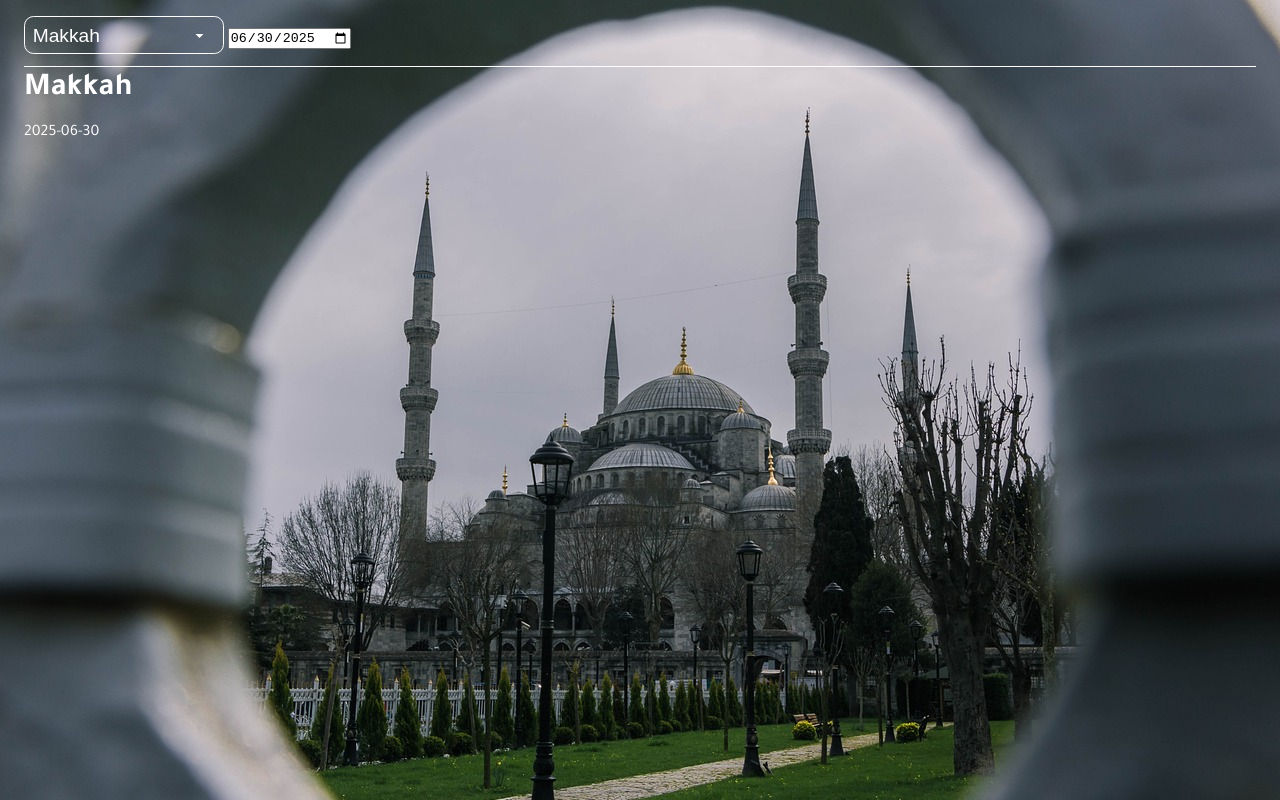
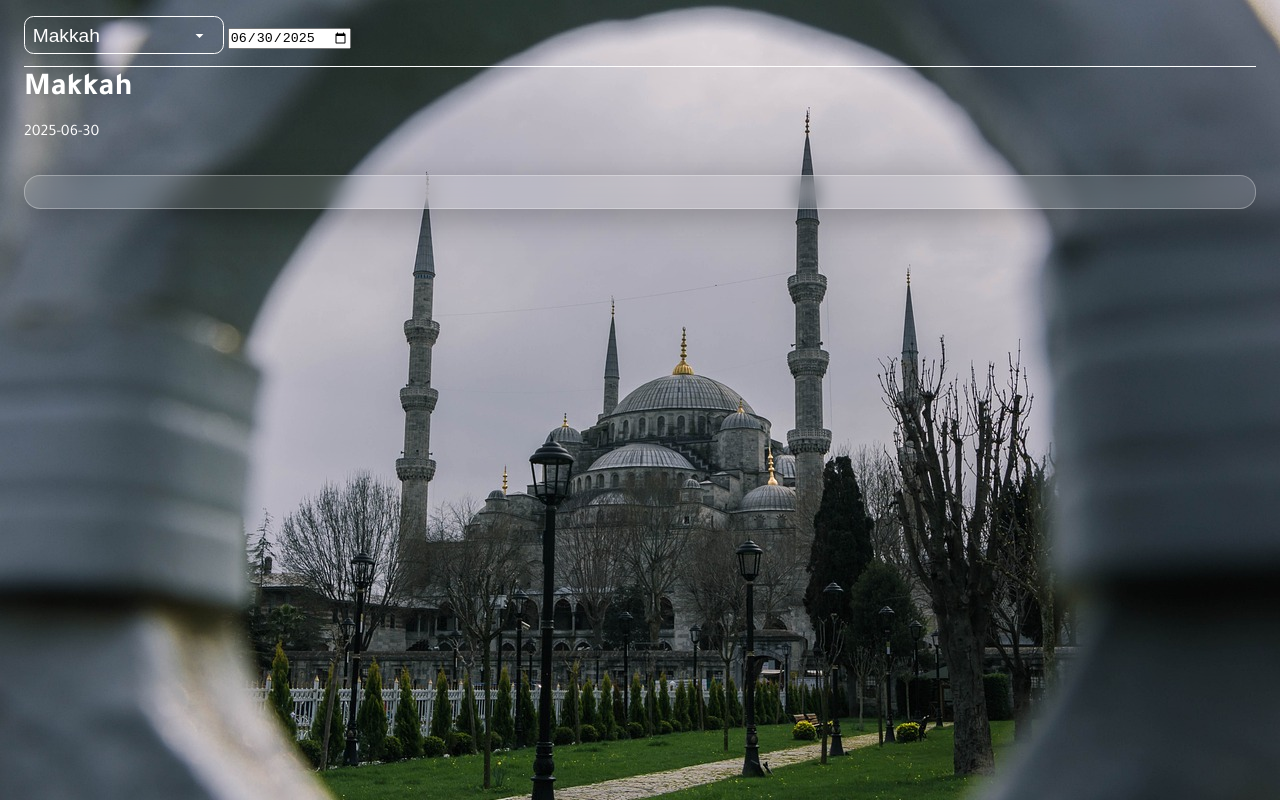
Before and after one commit to hibahdesu/Prayer-Times-App, a website: page index.html in a window 1280 px wide. Drawn offline with nearby package versions, Linux system fonts and the light colour scheme; no server answers.

Commit message:
Update the style

```diff
--- a/styles.css
+++ b/styles.css
@@ -9,7 +9,6 @@
 body {
     background-color: linear-gradient(135deg, #f18383, #000);
     background: url('./images/bg.png');
-    height: 100vh;
     background-size: cover;
     background-repeat: no-repeat;
     color: white;
@@ -54,9 +53,15 @@ body {
     margin-top: 2em;
     justify-content: space-around;
     flex-direction: column;
-    flex-wrap: wrap;
     gap: 1em;
-
+    background: rgba(255, 255, 255, 0.1); /* Semi-transparent white */
+    backdrop-filter: blur(10px);          /* Frosted glass blur */
+    -webkit-backdrop-filter: blur(10px);  /* Safari support */
+    border: 1px solid rgba(255, 255, 255, 0.3); /* Soft border */
+    border-radius: 1em;
+    padding: 1em;
+    box-shadow: 0 8px 32px rgba(0, 0, 0, 0.25);
+    transition: all 0.3s ease;
 }
 /*
 <div class="card" id=${name}>
@@ -121,3 +126,14 @@ body {
     color: black;
     border-color: #ccc;
 }
+
+@media (min-width: 601px) {
+    .cards-container {
+    flex-direction: row;
+    flex-wrap: wrap;
+    gap: 1em;
+    }
+  .card {
+    width: 48%;
+  }
+}
```
